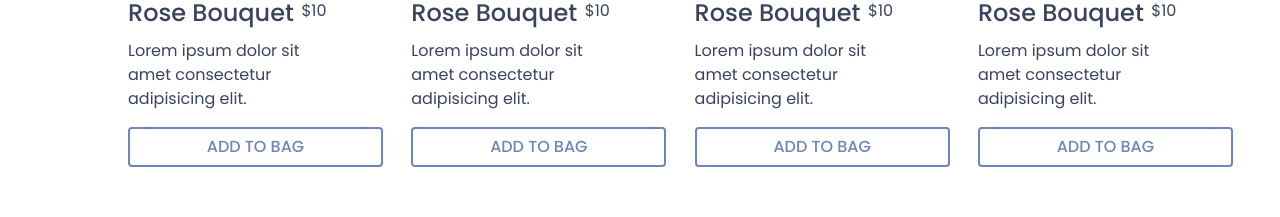
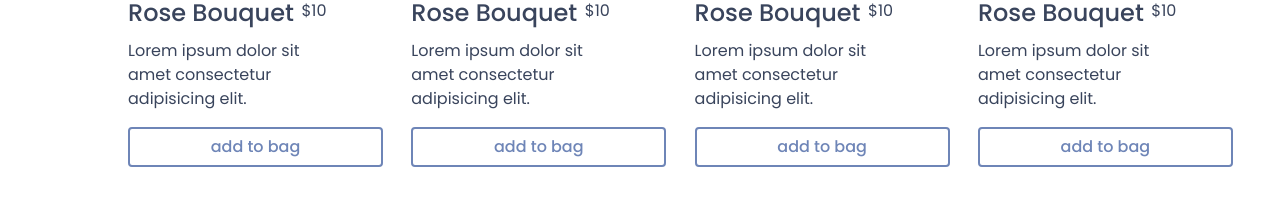
Before and after one commit to raeganfaith/MEAN-FlowerBouquet-Ecommerce, an Angular app: page / in a window 1280 px wide. Shown: the part 992-1209 px from the top of the page. Built offline with nearby package versions, Linux system fonts and the light colour scheme.

Commit message:
button router

```diff
--- a/src/app/about/about.component.css
+++ b/src/app/about/about.component.css
@@ -1,5 +1,8 @@
 .section-title{
   color: #6E85B7;
+}
+.section-title h2{
+  font-weight: 700;
 }
 .team {
   padding: 60px 0;
--- a/src/app/contact/contact.component.css
+++ b/src/app/contact/contact.component.css
@@ -11,18 +11,15 @@
   letter-spacing: 1px;
   color: #B2C8DF;
 }
-
 .contact .contact-about p {
   font-size: 14px;
   line-height: 24px;
   font-family: "Raleway", sans-serif;
   color: #888;
 }
-
 .contact .social-links {
   padding-bottom: 20px;
 }
-
 .contact .social-links a {
   font-size: 18px;
   display: inline-block;
@@ -38,29 +35,24 @@
   transition: 0.3s;
   border: 1px solid #6E85B7
 }
-
 .contact .social-links a:hover {
   background: #6E85B7;
   color: #fff;
 }
-
 .contact .info {
   color: #444444;
 }
-
 .contact .info i {
   font-size: 32px;
   color: #6E85B7;
   float: left;
   line-height: 1;
 }
-
 .contact .info p {
   padding: 0 0 10px 42px;
   line-height: 28px;
   font-size: 14px;
 }
-
 .contact .php-email-form .error-message {
   display: none;
   color: #fff;
@@ -69,11 +61,9 @@
   padding: 15px;
   font-weight: 600;
 }
-
 .contact .php-email-form .error-message br+br {
   margin-top: 25px;
 }
-
 .contact .php-email-form .sent-message {
   display: none;
   color: #fff;
@@ -82,14 +72,12 @@
   padding: 15px;
   font-weight: 600;
 }
-
 .contact .php-email-form .loading {
   display: none;
   background: #fff;
   text-align: center;
   padding: 15px;
 }
-
 .contact .php-email-form .loading:before {
   content: "";
   display: inline-block;
@@ -102,11 +90,9 @@
   -webkit-animation: animate-loading 1s linear infinite;
   animation: animate-loading 1s linear infinite;
 }
-
 .contact .php-email-form .form-group {
   margin-bottom: 20px;
 }
-
 .contact .php-email-form input,
 .contact .php-email-form textarea {
   border-radius: 0;
@@ -114,12 +100,10 @@
   font-size: 14px;
   padding: 10px 15px;
 }
-
 .contact .php-email-form input:focus,
 .contact .php-email-form textarea:focus {
   border-color: #6E85B7;
 }
-
 .contact .php-email-form button[type=submit] {
   background: #6E85B7;
   border: 0;
@@ -128,16 +112,13 @@
   transition: 0.4s;
   border-radius: 50px;
 }
-
 .section-title{
   color: #6E85B7;
   font-weight: 700;
 }
-
 .contact .php-email-form button[type=submit]:hover {
   background: #B2C8DF;
 }
-
 @-webkit-keyframes animate-loading {
   0% {
     transform: rotate(0deg);
@@ -147,7 +128,6 @@
     transform: rotate(360deg);
   }
 }
-
 @keyframes animate-loading {
   0% {
     transform: rotate(0deg);
@@ -157,3 +137,7 @@
     transform: rotate(360deg);
   }
 }
+
+.section-title h2{
+  font-weight: 700;
+}
--- a/src/app/home/home.component.html
+++ b/src/app/home/home.component.html
@@ -35,7 +35,7 @@
             <p>$10</p>
           </div>
           <p>Lorem ipsum dolor sit amet consectetur adipisicing elit.</p>
-          <button class="btn">ADD TO BAG</button>
+          <a routerLink="arranged-bouquet"><button class="btn">add to bag</button></a>
         </div>
       </div>
       <div class="bouquet-column">
@@ -48,7 +48,7 @@
             <p>$10</p>
           </div>
           <p>Lorem ipsum dolor sit amet consectetur adipisicing elit.</p>
-          <button class="btn">ADD TO BAG</button>
+          <a routerLink="arranged-bouquet"><button class="btn">add to bag</button></a>
         </div>
       </div>
       <div class="bouquet-column">
@@ -61,7 +61,7 @@
             <p>$10</p>
           </div>
           <p>Lorem ipsum dolor sit amet consectetur adipisicing elit.</p>
-          <button class="btn">ADD TO BAG</button>
+          <a routerLink="arranged-bouquet"><button class="btn">add to bag</button></a>
         </div>
       </div>
       <div class="bouquet-column">
@@ -74,7 +74,7 @@
             <p>$10</p>
           </div>
           <p>Lorem ipsum dolor sit amet consectetur adipisicing elit.</p>
-          <button class="btn">ADD TO BAG</button>
+          <a routerLink="arranged-bouquet"><button class="btn">add to bag</button></a>
         </div>
       </div>
     </div>
```
